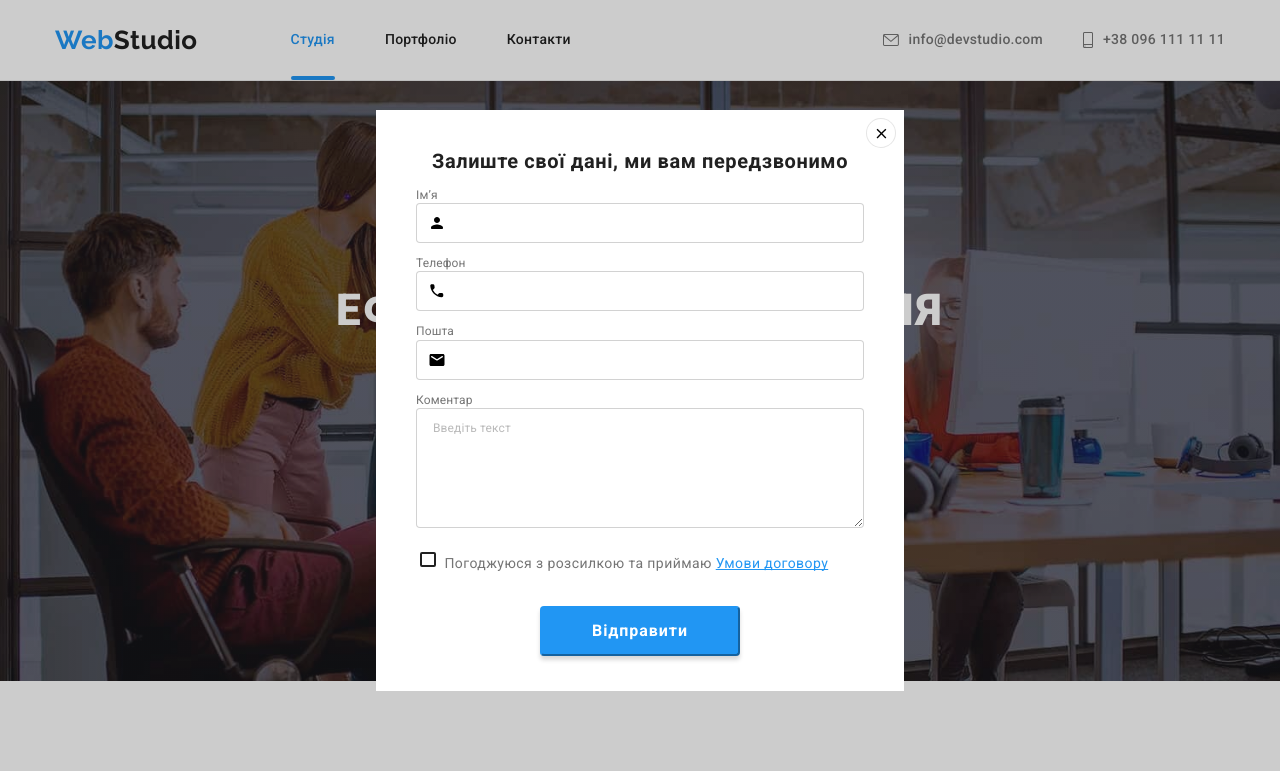
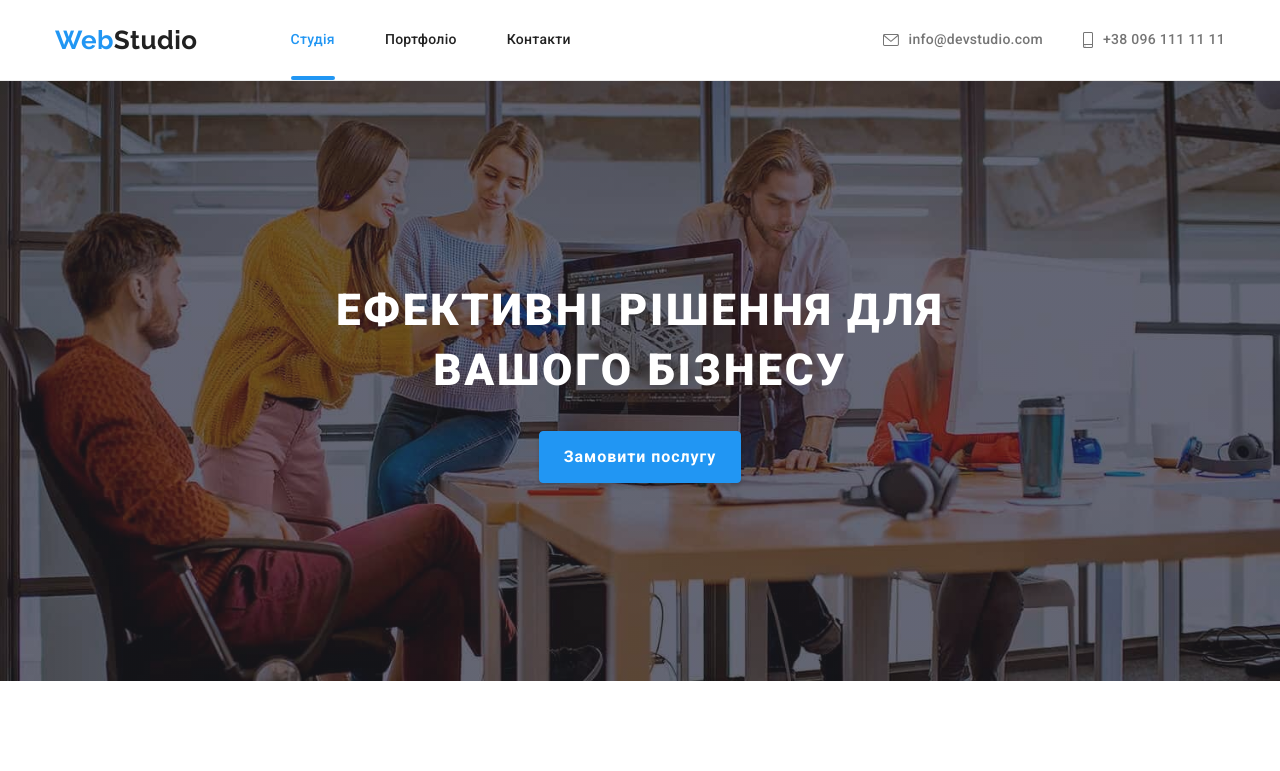
Before and after one commit to Ksenija737/goit-markup-hw-06, a plain HTML site: page index.html in a window 1280 px wide. Shown: the top 771 px of the page. Drawn offline with nearby package versions, Linux system fonts and the light colour scheme.

Commit message:
checkbox-end

```diff
--- a/css/styles.css
+++ b/css/styles.css
@@ -667,6 +667,7 @@ body {
   background-color: var(--accent-color);
   box-shadow: 0px 4px 4px rgba(0, 0, 0, 0.15);
   border-radius: 4px;
+  border: none;
 }
 
 .subscription-icon {
@@ -690,6 +691,7 @@ body {
   border: 1px solid rgba(255, 255, 255, 0.3);
   filter: drop-shadow(0px 4px 4px rgba(0, 0, 0, 0.15));
   border-radius: 4px;
+
   outline: none;
 }
 
@@ -839,15 +841,13 @@ body {
   letter-spacing: 0.03em;
 }
 
-.checkbox {
-}
 .checkbox-input {
   appearance: none;
 }
 
 .checkbox-icon {
   position: absolute;
-  margin-right: 4px 8px 0 0;
+  margin: 4px 8px 0 0;
   width: 16px;
   height: 15px;
   fill: transparent;
@@ -887,8 +887,13 @@ body {
 
   border-color: var(--accent-color);
   color: var(--white-color);
-  background: var(--accent-color);
+  background-color: var(--accent-bg-color);
   cursor: pointer;
   box-shadow: 0px 4px 4px rgba(0, 0, 0, 0.15);
   border-radius: 4px;
+  transition: background-color 250ms cubic-bezier(0.4, 0, 0.2, 1);
 }
+
+.form-submit {
+  background: var(--accent-color);
+}
--- a/index.html
+++ b/index.html
@@ -394,7 +394,7 @@
         </div>
     </div>
 </footer>
-<div class="backdrop" data-modal>
+<div class="backdrop is-hidden" data-modal>
     <div class="modal">
         <div class="modal-container">
         <button type="button" class="btn-close" data-modal-close>
```
